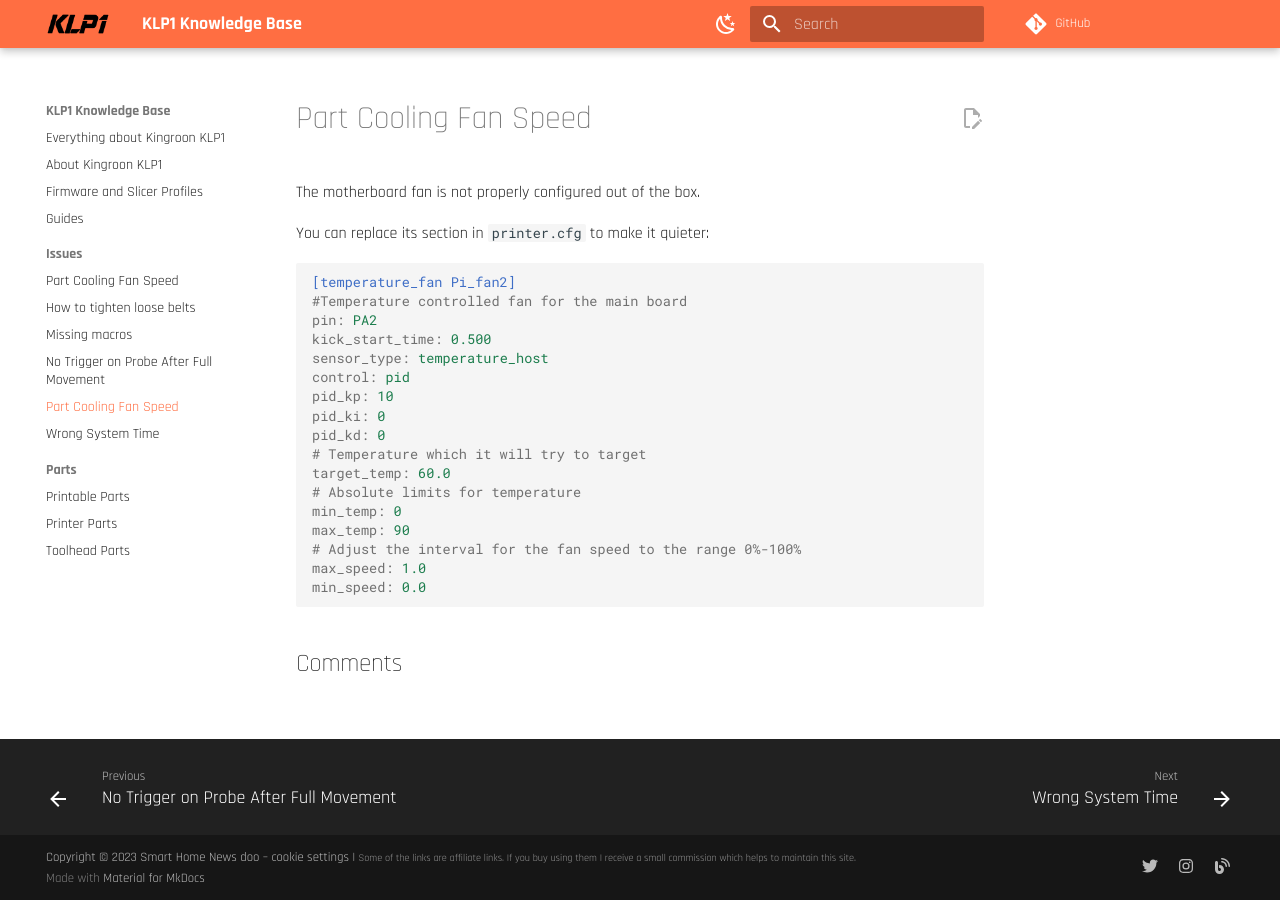
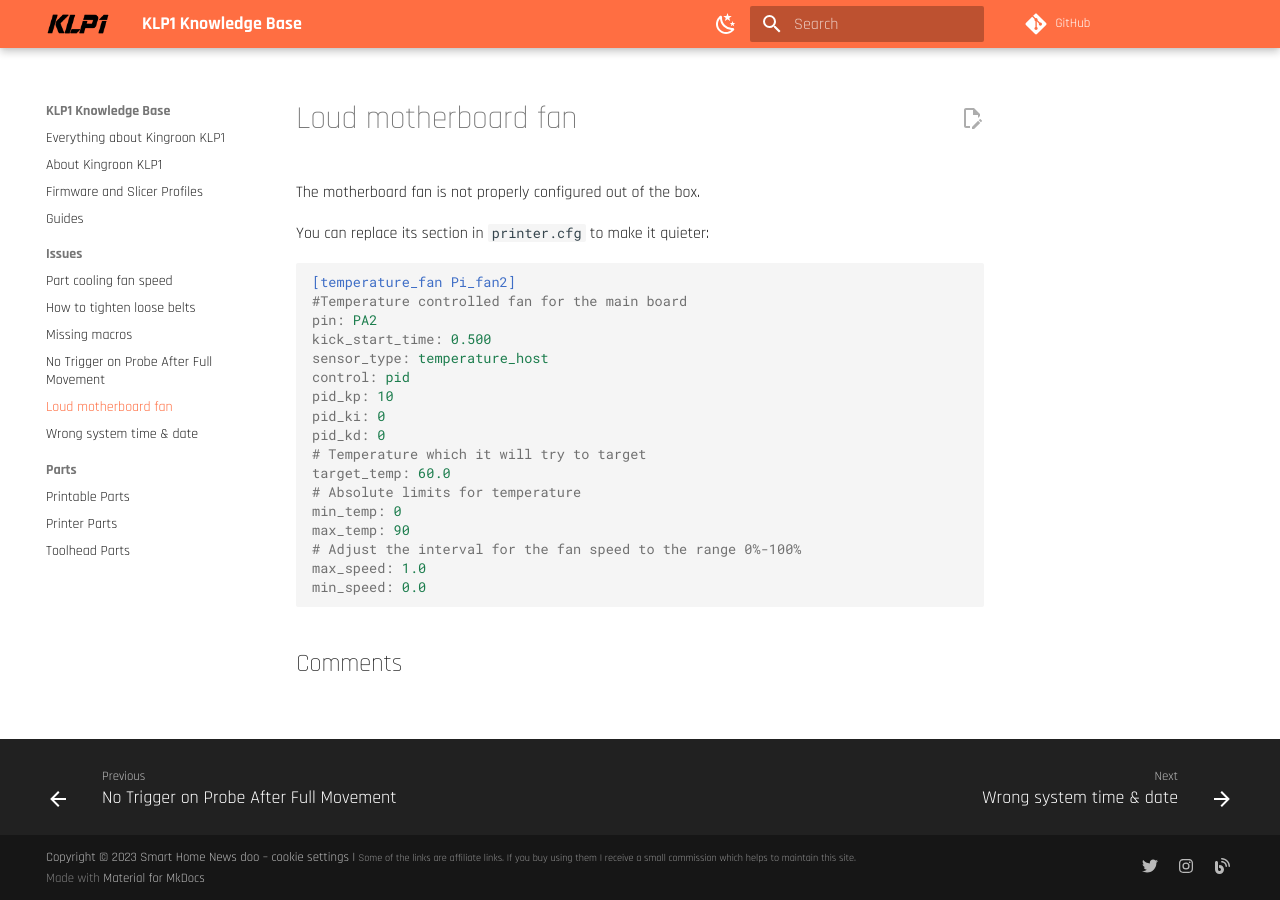
Before and after one commit to blakadder/klp1, an MkDocs documentation site: the page built from docs/issues/silence-motherboard-fan.md, in a window 1280 px wide. Built offline with MkDocs 1.6.1 and Material for MkDocs 9.7.7, drawn with Linux system fonts in a browser that asks for light colours; comment, search, counter and statistics services are not loaded.

Commit message:
fix titles

```diff
--- a/docs/issues/silence-motherboard-fan.md
+++ b/docs/issues/silence-motherboard-fan.md
@@ -1,7 +1,7 @@
 ---
 comments: true
-title: Part Cooling Fan Speed
-description: Enable Variable Speed on Part Cooling Fan
+title: Loud motherboard fan
+description: Configuration to silence the motherboard fan on Kingroon KLP1
 ---
 
 The motherboard fan is not properly configured out of the box.
--- a/docs/issues/wrong-time.md
+++ b/docs/issues/wrong-time.md
@@ -1,6 +1,6 @@
 ---
 comments: true
-title: Wrong System Time
+title: Wrong system time & date
 description: Fix wrong time and/or date that's showing in history, logs and console
 ---
 
```
Also changed, not shown: docs/issues/fan-speed.md (+2 -2 lines), docs/issues/missing-macros.md (+1 -1 lines).
